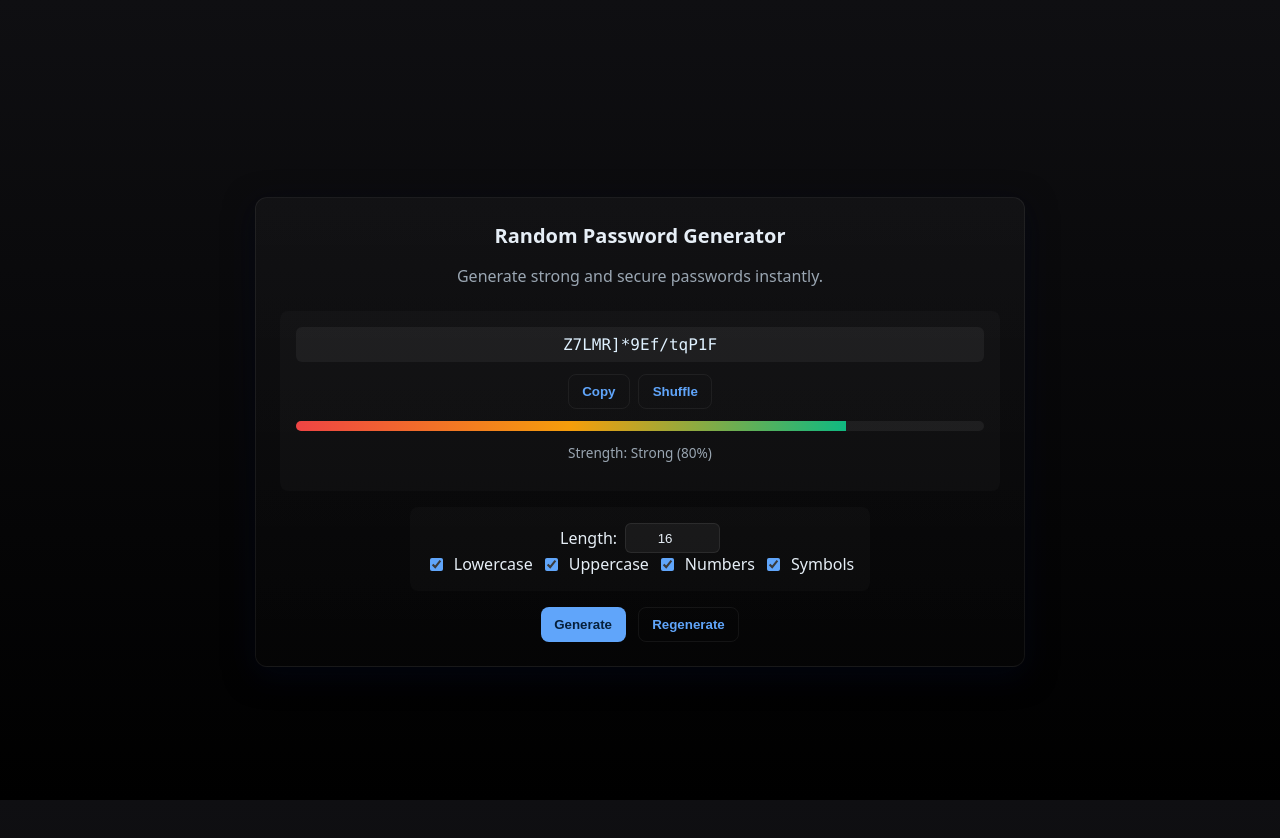
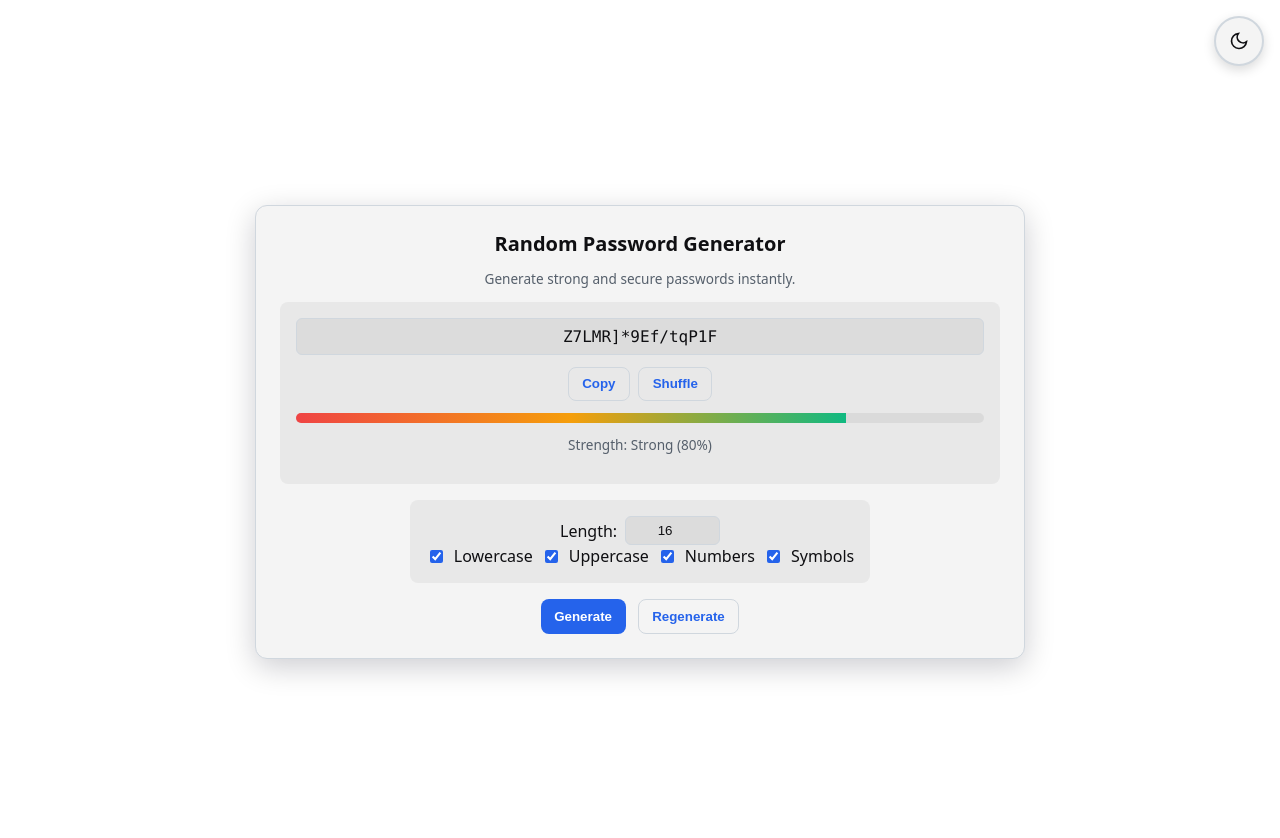
Before and after one commit to commitra/vanilla-verse, a website: page projects/password-generator/index.html in a window 1280 px wide. Drawn offline with Linux system fonts and the light colour scheme.

Commit message:
Issue #111: Add light/dark theme toggle to Password Generator

```diff
--- a/assets/styles.css
+++ b/assets/styles.css
@@ -100,6 +100,7 @@ body {
     z-index: 1000;
     color: var(--text);
     box-shadow: 0 4px 12px rgba(0, 0, 0, 0.15);
+    /* display: none; */
 }
 
 .theme-toggle:hover {
--- a/projects/password-generator/index.html
+++ b/projects/password-generator/index.html
@@ -8,13 +8,51 @@
   </head>
 
   <body>
+    <button id="themeToggle" class="theme-toggle" aria-label="Toggle theme">
+      <svg
+        class="sun-icon"
+        width="20"
+        height="20"
+        viewBox="0 0 24 24"
+        fill="none"
+        stroke="currentColor"
+        stroke-width="2"
+      >
+        <circle cx="12" cy="12" r="5" />
+        <line x1="12" y1="1" x2="12" y2="3" />
+        <line x1="12" y1="21" x2="12" y2="23" />
+        <line x1="4.22" y1="4.22" x2="5.64" y2="5.64" />
+        <line x1="18.36" y1="18.36" x2="19.78" y2="19.78" />
+        <line x1="1" y1="12" x2="3" y2="12" />
+        <line x1="21" y1="12" x2="23" y2="12" />
+        <line x1="4.22" y1="19.78" x2="5.64" y2="18.36" />
+        <line x1="18.36" y1="5.64" x2="19.78" y2="4.22" />
+      </svg>
+      <svg
+        class="moon-icon"
+        width="20"
+        height="20"
+        viewBox="0 0 24 24"
+        fill="none"
+        stroke="currentColor"
+        stroke-width="2"
+      >
+        <path d="M21 12.79A9 9 0 1 1 11.21 3 7 7 0 0 0 21 12.79z" />
+      </svg>
+    </button>
     <div class="card">
-    <h1> Random Password Generator</h1>
+      <h1>Random Password Generator</h1>
       <p class="lead">Generate strong and secure passwords instantly.</p>
 
       <div class="panel">
         <div class="output">
-        <input id="password" class="password" type="text" readonly placeholder="Click generate..." />
+          <input
+            id="password"
+            class="password"
+            type="text"
+            readonly
+            placeholder="Click generate..."
+          />
           <div class="controls">
             <button id="copyBtn" class="btn ghost" disabled>Copy</button>
             <button id="shuffleBtn" class="btn ghost">Shuffle</button>
@@ -34,10 +72,18 @@
             <input type="number" id="length" value="16" min="4" max="256" />
           </label>
           <div class="controls">
-          <label><input type="checkbox" id="lower" checked> Lowercase</label>
-          <label><input type="checkbox" id="upper" checked> Uppercase</label>
-          <label><input type="checkbox" id="numbers" checked> Numbers</label>
-          <label><input type="checkbox" id="symbols" checked> Symbols</label>
+            <label
+              ><input type="checkbox" id="lower" checked /> Lowercase</label
+            >
+            <label
+              ><input type="checkbox" id="upper" checked /> Uppercase</label
+            >
+            <label
+              ><input type="checkbox" id="numbers" checked /> Numbers</label
+            >
+            <label
+              ><input type="checkbox" id="symbols" checked /> Symbols</label
+            >
           </div>
         </div>
       </div>
--- a/projects/password-generator/main.js
+++ b/projects/password-generator/main.js
@@ -1,30 +1,29 @@
-
 // Character sets
 const SETS = {
-            lower: 'abcdefghijklmnopqrstuvwxyz',
-            upper: 'ABCDEFGHIJKLMNOPQRSTUVWXYZ',
-            numbers: '0123456789',
-            symbols: '!@#$%^&*()_+[]{}|;:,.<>?/~`-='
+  lower: "abcdefghijklmnopqrstuvwxyz",
+  upper: "ABCDEFGHIJKLMNOPQRSTUVWXYZ",
+  numbers: "0123456789",
+  symbols: "!@#$%^&*()_+[]{}|;:,.<>?/~`-=",
 };
 
 // Elements
 const els = {
-            length: document.getElementById('length'),
-            lower: document.getElementById('lower'),
-            upper: document.getElementById('upper'),
-            numbers: document.getElementById('numbers'),
-            symbols: document.getElementById('symbols'),
-            password: document.getElementById('password'),
-            generate: document.getElementById('generate'),
-            regen: document.getElementById('regen'),
-            copyBtn: document.getElementById('copyBtn'),
-            shuffleBtn: document.getElementById('shuffleBtn'),
-            strengthBar: document.getElementById('strengthBar'),
-            strengthText: document.getElementById('strengthText')
+  length: document.getElementById("length"),
+  lower: document.getElementById("lower"),
+  upper: document.getElementById("upper"),
+  numbers: document.getElementById("numbers"),
+  symbols: document.getElementById("symbols"),
+  password: document.getElementById("password"),
+  generate: document.getElementById("generate"),
+  regen: document.getElementById("regen"),
+  copyBtn: document.getElementById("copyBtn"),
+  shuffleBtn: document.getElementById("shuffleBtn"),
+  strengthBar: document.getElementById("strengthBar"),
+  strengthText: document.getElementById("strengthText"),
 };
 
 function buildCharset() {
-            let s = '';
+  let s = "";
   if (els.lower.checked) s += SETS.lower;
   if (els.upper.checked) s += SETS.upper;
   if (els.numbers.checked) s += SETS.numbers;
@@ -49,11 +48,14 @@
 }
 
 function generatePassword() {
-            const length = Math.max(4, Math.min(256, parseInt(els.length.value, 10) || 16));
+  const length = Math.max(
+    4,
+    Math.min(256, parseInt(els.length.value, 10) || 16)
+  );
   const charset = buildCharset();
   if (!charset) {
-                alert('Select at least one character type.');
-                return '';
+    alert("Select at least one character type.");
+    return "";
   }
 
   const chars = [];
@@ -76,7 +78,7 @@
 
   // Shuffle final characters for randomness
   shuffleArray(chars);
-            const pw = chars.join('');
+  const pw = chars.join("");
   updateStrength(pw);
   return pw;
 }
@@ -84,16 +86,19 @@
 function updateStrength(pw) {
   const len = pw.length;
   // Basic entropy estimation: bits per char ~ log2(uniqueCharset)
-            const unique = new Set(pw.split('')).size;
+  const unique = new Set(pw.split("")).size;
   // Rough strength metric 0..100
-            const entropy = Math.min(100, Math.round((Math.log2(unique || 1) * len) / len * 20));
-            els.strengthBar.style.width = entropy + '%';
-            let text = 'Very weak';
-            if (entropy > 80) text = 'Very strong';
-            else if (entropy > 60) text = 'Strong';
-            else if (entropy > 40) text = 'Moderate';
-            else if (entropy > 20) text = 'Weak';
-            els.strengthText.textContent = 'Strength: ' + text + ' (' + entropy + '%)';
+  const entropy = Math.min(
+    100,
+    Math.round(((Math.log2(unique || 1) * len) / len) * 20)
+  );
+  els.strengthBar.style.width = entropy + "%";
+  let text = "Very weak";
+  if (entropy > 80) text = "Very strong";
+  else if (entropy > 60) text = "Strong";
+  else if (entropy > 40) text = "Moderate";
+  else if (entropy > 20) text = "Weak";
+  els.strengthText.textContent = "Strength: " + text + " (" + entropy + "%)";
 }
 
 function setPassword(pw) {
@@ -102,53 +107,67 @@
     els.copyBtn.disabled = false;
   } else {
     els.copyBtn.disabled = true;
-                els.strengthBar.style.width = '0%';
-                els.strengthText.textContent = 'Strength: —';
+    els.strengthBar.style.width = "0%";
+    els.strengthText.textContent = "Strength: —";
   }
 }
 
 // Event handlers
-        els.generate.addEventListener('click', () => {
+els.generate.addEventListener("click", () => {
   setPassword(generatePassword());
 });
 
-        els.regen.addEventListener('click', () => {
+els.regen.addEventListener("click", () => {
   setPassword(generatePassword());
 });
 
-        els.copyBtn.addEventListener('click', async () => {
+els.copyBtn.addEventListener("click", async () => {
   const text = els.password.value;
   if (!text) return;
   try {
     await navigator.clipboard.writeText(text);
-                els.copyBtn.textContent = 'Copied';
-                setTimeout(() => (els.copyBtn.textContent = 'Copy'), 1500);
+    els.copyBtn.textContent = "Copied";
+    setTimeout(() => (els.copyBtn.textContent = "Copy"), 1500);
   } catch (e) {
     // fallback
-                const ta = document.createElement('textarea');
+    const ta = document.createElement("textarea");
     ta.value = text;
     document.body.appendChild(ta);
     ta.select();
-                document.execCommand('copy');
+    document.execCommand("copy");
     ta.remove();
-                els.copyBtn.textContent = 'Copied';
-                setTimeout(() => (els.copyBtn.textContent = 'Copy'), 1500);
+    els.copyBtn.textContent = "Copied";
+    setTimeout(() => (els.copyBtn.textContent = "Copy"), 1500);
   }
 });
 
-        els.shuffleBtn.addEventListener('click', () => {
+els.shuffleBtn.addEventListener("click", () => {
   const curr = els.password.value;
   if (!curr) return;
-            setPassword(shuffleArray(curr.split('')).join(''));
+  setPassword(shuffleArray(curr.split("")).join(""));
 });
 
 // Generate initial password
 setPassword(generatePassword());
 
 // live update strength when options change
-        ['lower','upper','numbers','symbols','length'].forEach(id => {
-            document.getElementById(id).addEventListener('change', () => {
+["lower", "upper", "numbers", "symbols", "length"].forEach((id) => {
+  document.getElementById(id).addEventListener("change", () => {
     // If there's already a password, regenerate to reflect new options
     if (els.password.value) setPassword(generatePassword());
   });
 });
+const themeToggle = document.getElementById("themeToggle");
+const body = document.body;
+
+const currentTheme = localStorage.getItem("theme") || "light";
+if (currentTheme === "dark") {
+  body.classList.add("dark-mode");
+}
+
+themeToggle.addEventListener("click", () => {
+  body.classList.toggle("dark-mode");
+
+  const theme = body.classList.contains("dark-mode") ? "dark" : "light";
+  localStorage.setItem("theme", theme);
+});
--- a/projects/password-generator/styles.css
+++ b/projects/password-generator/styles.css
@@ -1,9 +1,21 @@
 :root {
+  --bg: #ffffff;
+  --card: #f4f4f4;
+  --muted: #555f6b;
+  --accent: #2563eb;
+  --danger: #dc2626;
+  --text: #0f0f12;
+  --border: #d0d7de;
+}
+
+body.dark-mode {
   --bg: #0f0f12;
   --card: #0b1220;
   --muted: #9aa6b2;
   --accent: #60a5fa;
   --danger: #fb7185;
+  --text: #e6eef6;
+  --border: #262631;
 }
 
 html, body {
@@ -13,22 +25,28 @@ html, body {
 
 body {
   font-family: system-ui, -apple-system, "Segoe UI", Roboto, "Helvetica Neue", Arial;
-  background: linear-gradient(180deg, #0f0f12 0%, #000000 100%);
-  color: #e6eef6;
+  background: linear-gradient(180deg, var(--bg) 0%, var(--bg) 100%);
+  color: var(--text);
   display: flex;
   align-items: center;
   justify-content: center;
   padding: 2rem;
+  transition: background 0.3s, color 0.3s;
+}
+
+* {
+  transition: background 0.3s, color 0.3s, border-color 0.3s;
 }
 
 .card {
   width: 100%;
   max-width: 720px;
-  background: linear-gradient(180deg, rgba(255,255,255,0.03), rgba(255,255,255,0.01));
-  border: 1px solid rgba(255,255,255,0.06);
+  background: var(--card);
+  color: var(--text);
+  border: 1px solid var(--border);
   padding: 1.5rem;
   border-radius: 12px;
-  box-shadow: 0 8px 30px rgba(2,6,23,0.6);
+  box-shadow: 0 8px 30px rgba(2,6,23,0.2);
   text-align: center;
 }
 
@@ -37,13 +55,16 @@ h1 {
   font-size: 1.25rem;
 }
 
-p.lead {
+p.lead,
+.small,
+.note {
   color: var(--muted);
-  margin-bottom: 1.5rem;
+  font-size: 0.85rem;
+  margin-top: 0.75rem;
 }
 
 .panel {
-  background: rgba(255,255,255,0.02);
+  background: rgba(0, 0, 0, 0.05);
   padding: 1rem;
   border-radius: 8px;
 }
@@ -57,11 +78,11 @@ p.lead {
 
 .password {
   font-family: ui-monospace, "SFMono-Regular", Menlo, monospace;
-  border: 0;
+  border: 1px solid var(--border);
   padding: 0.5rem;
   border-radius: 6px;
-  background: rgba(255,255,255,0.05);
-  color: #dff1ff;
+  background: rgba(0, 0, 0, 0.05);
+  color: var(--text);
   font-size: 1rem;
   text-align: center;
 }
@@ -79,9 +100,14 @@ p.lead {
   border-radius: 8px;
   border: 0;
   background: var(--accent);
-  color: #07203b;
+  color: #ffffff;
   font-weight: 600;
   transition: 0.2s;
+}
+
+body.dark-mode .btn {
+  background: var(--accent);
+  color: #0f0f12;
 }
 
 .btn:hover {
@@ -90,13 +116,13 @@ p.lead {
 
 .btn.ghost {
   background: transparent;
-  border: 1px solid rgba(255,255,255,0.06);
+  border: 1px solid var(--border);
   color: var(--accent);
 }
 
 .strength {
   height: 10px;
-  background: rgba(255,255,255,0.06);
+  background: rgba(0, 0, 0, 0.06);
   border-radius: 6px;
   overflow: hidden;
   margin-top: 0.75rem;
@@ -117,24 +143,19 @@ label {
   justify-content: center;
 }
 
-input[type="checkbox"], input[type="number"] {
+input[type="checkbox"],
+input[type="number"] {
   accent-color: var(--accent);
 }
 
 input[type="number"] {
   width: 80px;
   text-align: center;
-  background: rgba(255,255,255,0.05);
-  border: 1px solid rgba(255,255,255,0.08);
-  color: inherit;
+  background: rgba(0, 0, 0, 0.05);
+  border: 1px solid var(--border);
+  color: var(--text);
   padding: 0.4rem;
   border-radius: 6px;
-}
-
-.small, .note {
-  color: var(--muted);
-  font-size: 0.85rem;
-  margin-top: 0.75rem;
 }
 
 .row, .row-bottom {
@@ -144,3 +165,34 @@ input[type="number"] {
   justify-content: center;
   margin-top: 1rem;
 }
+
+.theme-toggle {
+  background: var(--card);
+  border: 2px solid var(--border);
+  border-radius: 50%;
+  width: 50px;
+  height: 50px;
+  cursor: pointer;
+  display: flex;
+  align-items: center;
+  justify-content: center;
+  transition: all 0.3s ease;
+  position: fixed;
+  top: 1rem;
+  right: 1rem;
+  z-index: 1000;
+  color: var(--text);
+  box-shadow: 0 4px 12px rgba(0, 0, 0, 0.15);
+}
+
+.theme-toggle .sun-icon {
+  display: none;
+}
+
+body.dark-mode .theme-toggle .sun-icon {
+  display: block;
+}
+
+body.dark-mode .theme-toggle .moon-icon {
+  display: none;
+}
```
Lines whose indentation alone changed are shown as unchanged.
